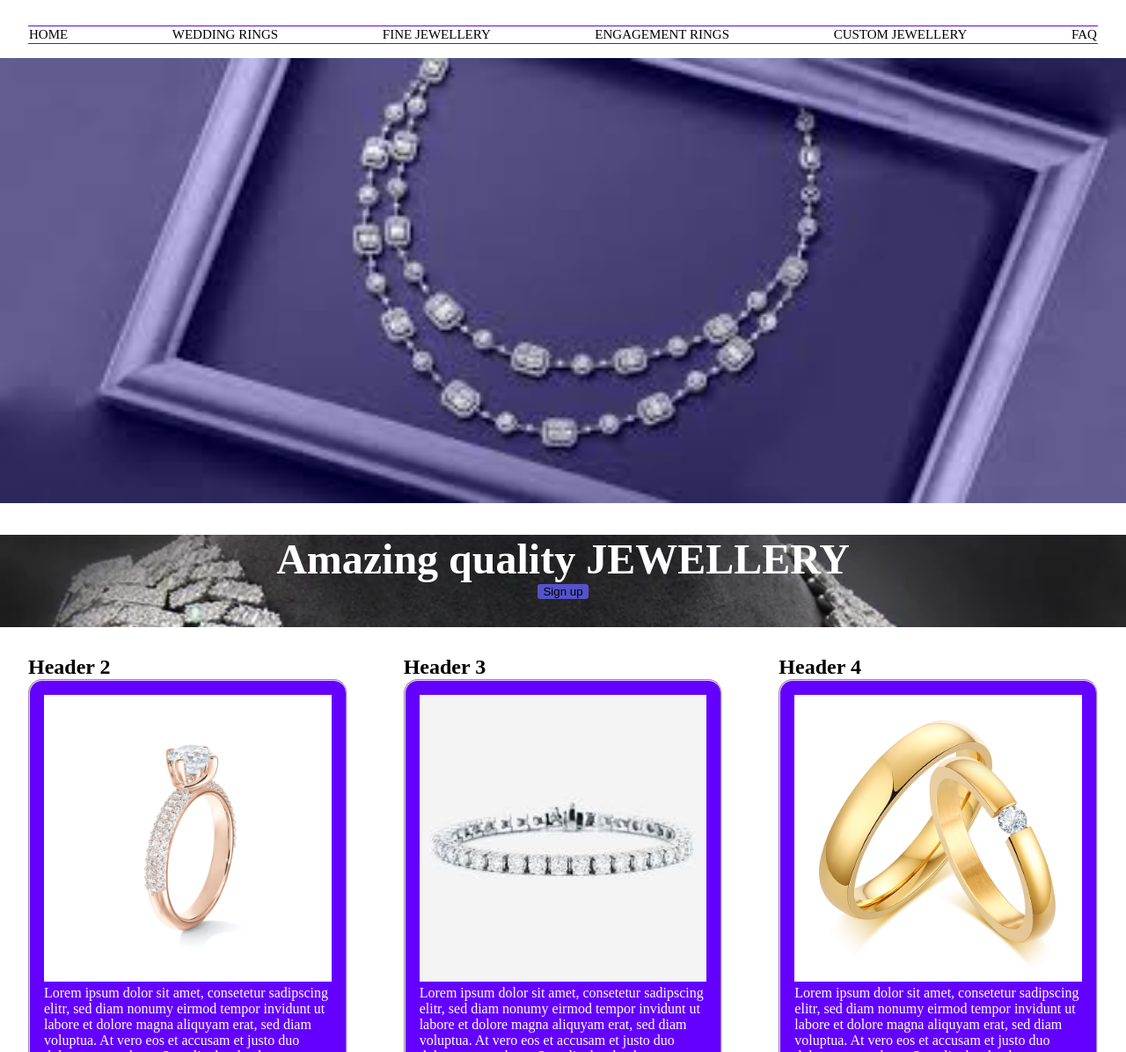
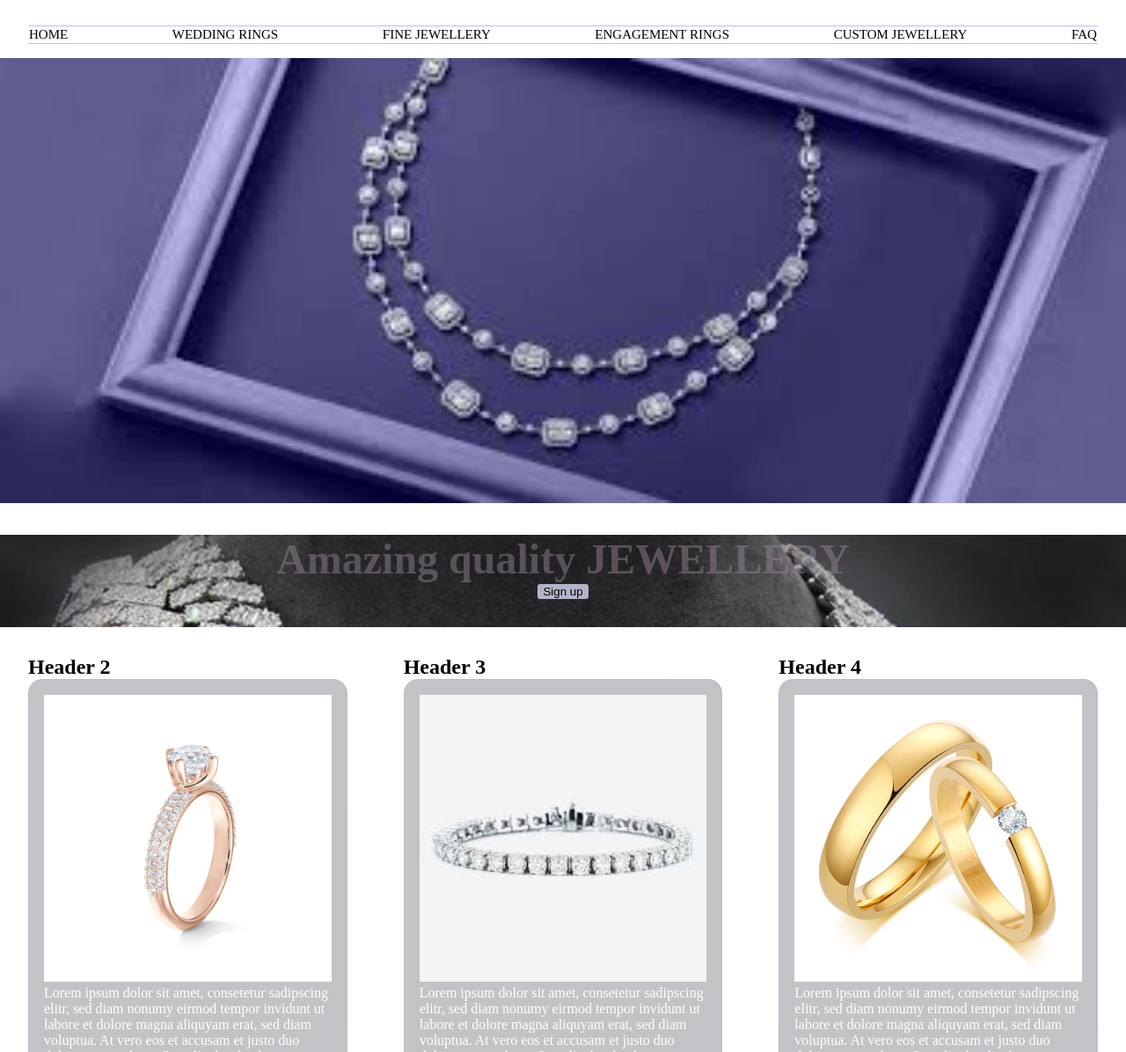
Before and after one commit to 4mypeas/coursera-test, a plain HTML site: page project/index.html in a window 1280 px wide. Shown: the part 104-1300 px from the top of the page at 88% size. Drawn offline with Linux system fonts and the light colour scheme.

Commit message:
change color

```diff
--- a/project/styles.css
+++ b/project/styles.css
@@ -26,8 +26,8 @@ nav > ul {
     font-size: 15px;
     justify-content: space-between;
     padding-left: 0;
-    border-top: 1px solid #6400FF;
-    border-bottom: 1px solid #6400FF;
+    border-top: 1px solid #6600ff4e;
+    border-bottom: 1px solid #6600ff4e;
     padding: 1px;
     margin-left: 2rem;
     margin-right: 2rem;
@@ -65,17 +65,17 @@ footer img{
 .subpar {
     border-width: 2px;
     border-style: groove;
-    border-color: #EBCFFA;
+    border-color: #ddc5e922;
     border-radius: 1rem;
     overflow: hidden;
     padding: 1rem;
-    background-color: #6400FF;
+    background-color: #4f495855;
     color: white;
 }
 #main_image {
     background-image: url(./img/cuban_chains.webp);
 
-    color: white;
+    color: rgba(146, 132, 150, 0.486);
     background-size: 100%;
     background-blend-mode: darken;
     margin: 0 auto;
@@ -83,7 +83,7 @@ footer img{
 
 button {
     border-radius: 3px;
-    background-color: rgb(83, 83, 203);
+    background-color: rgb(180, 180, 201);
 }
 
 button:hover {
```
